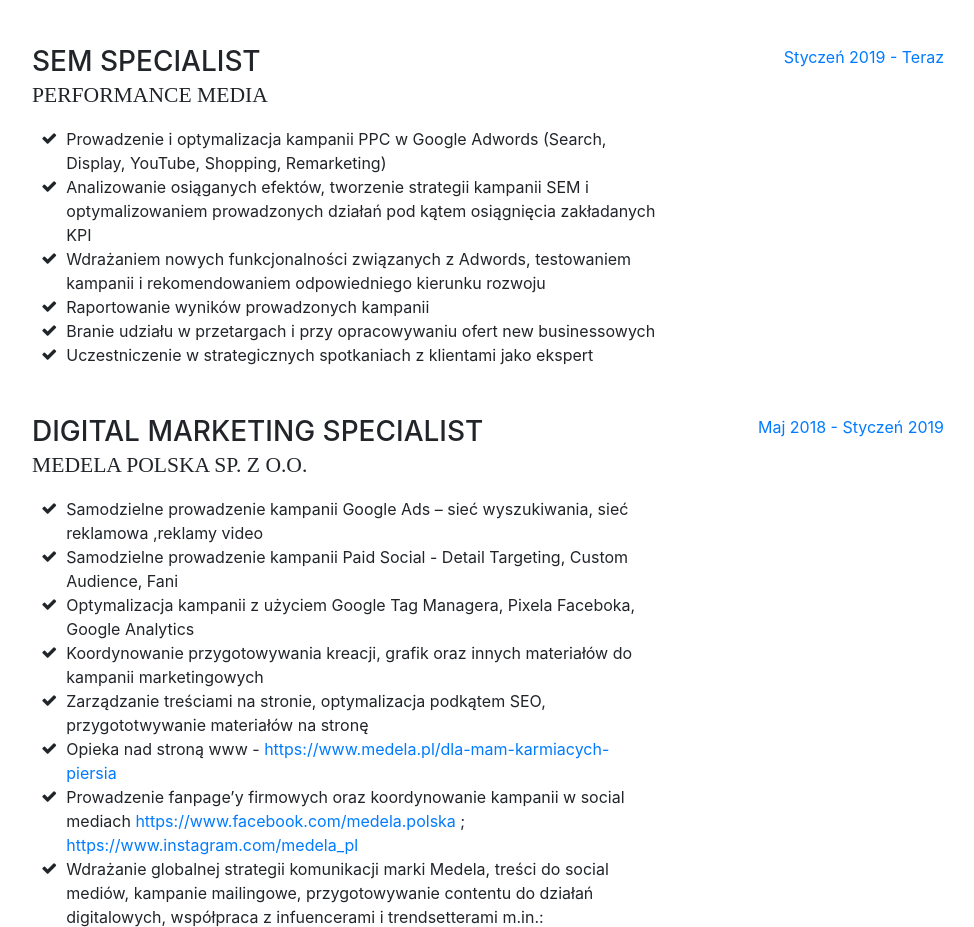
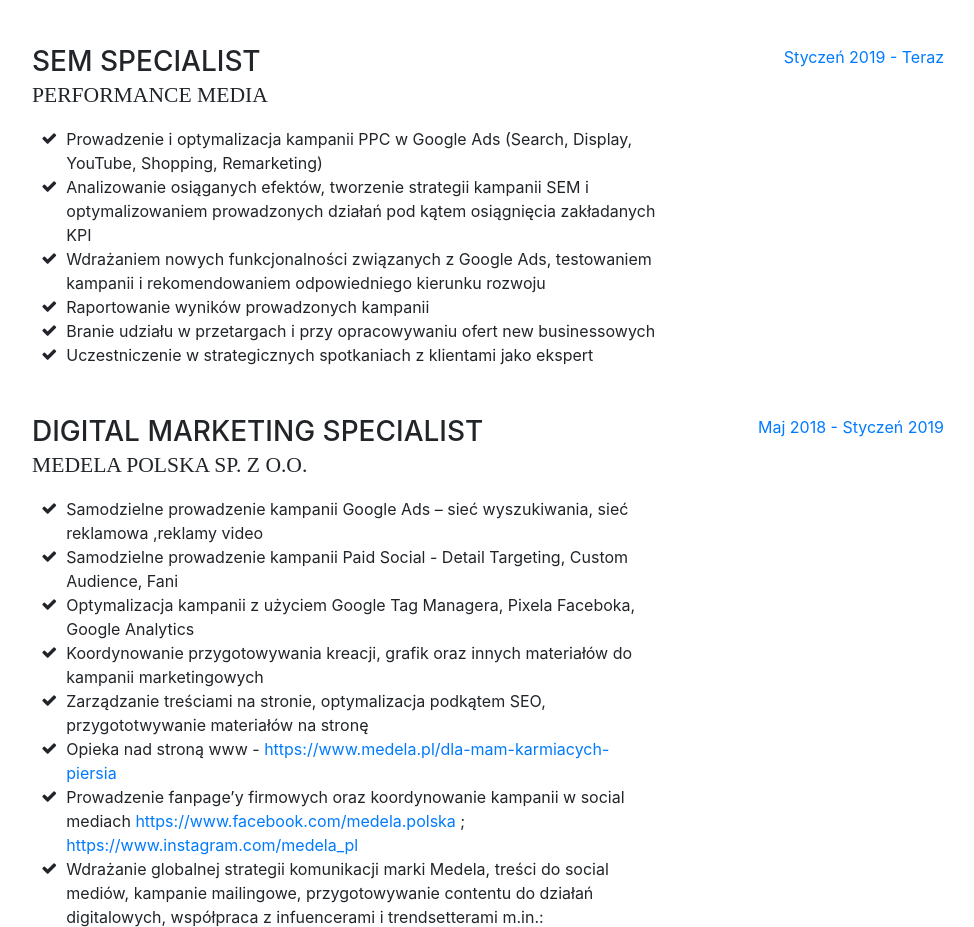
Before and after one commit to michalhayder/cv, a website with bundled scripts: page index.html in a window 1280 px wide. Shown: the part 889-1816 px from the top of the page, without its empty margins (288-1262 px from the left). Built offline with nearby package versions, Linux system fonts and the light colour scheme; a web font is replaced by a local one.

Commit message:
Update index.html

```diff
--- a/index.html
+++ b/index.html
@@ -110,13 +110,13 @@
               <div class="subheading mb-3">Performance Media</div>
               <ul class="fa-ul mb-0">
                   <li><i class="fa-li fa fa-check"></i>
-                  Prowadzenie i optymalizacja kampanii PPC w Google Adwords (Search, Display, YouTube, Shopping, Remarketing)
+                  Prowadzenie i optymalizacja kampanii PPC w Google Ads (Search, Display, YouTube, Shopping, Remarketing)
                   </li>
                 <li><i class="fa-li fa fa-check"></i>
                   Analizowanie osiąganych efektów, tworzenie strategii kampanii SEM i optymalizowaniem prowadzonych działań pod kątem osiągnięcia zakładanych KPI
                 </li>
                 <li><i class="fa-li fa fa-check"></i>
-                  Wdrażaniem nowych funkcjonalności związanych z Adwords, testowaniem kampanii i rekomendowaniem odpowiedniego kierunku rozwoju
+                  Wdrażaniem nowych funkcjonalności związanych z Google Ads, testowaniem kampanii i rekomendowaniem odpowiedniego kierunku rozwoju
                 </li>
                 <li><i class="fa-li fa fa-check"></i>
                 Raportowanie wyników prowadzonych kampanii
```
